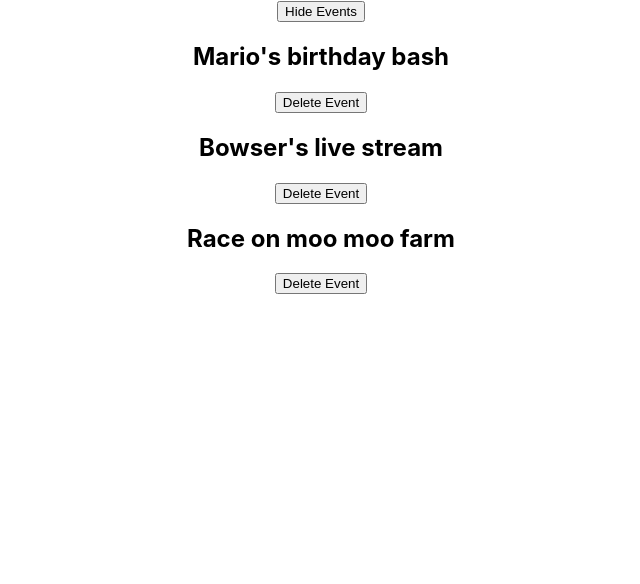
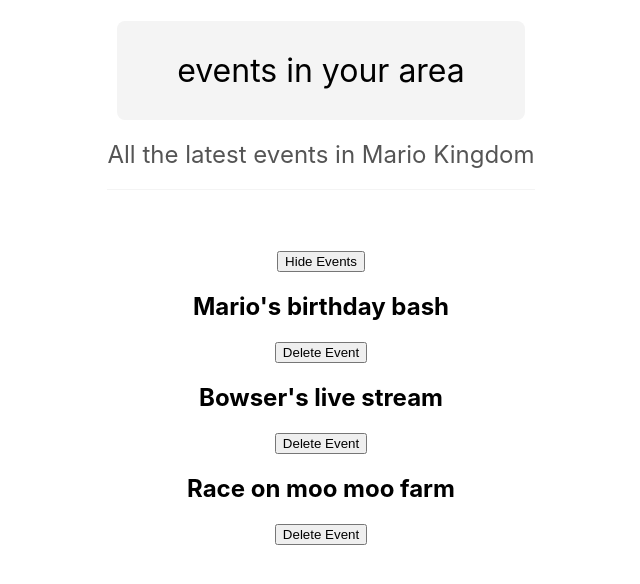
Before and after one commit to sml-40/react-app-1, a React (Create React App) app: page / in a window 1280 px wide. Shown: the top 584 px of the page, without its empty margins (319-959 px from the left). Built offline with nearby package versions, Linux system fonts and the light colour scheme.

Commit message:
Props passed from parent App component to child Title component and css added to index.css

```diff
--- a/src/App.js
+++ b/src/App.js
@@ -13,6 +13,7 @@
 
 import "./App.css";
 import { useState } from "react";
+import Title from "./Components/Title";
 
 function App() {
 	const [showEvents, setShowEvents] = useState(true); // this will be used to toggle the events on and off
@@ -22,9 +23,7 @@ function App() {
 		{ title: "Race on moo moo farm", id: 3 },
 	]);
 
-	{
-		/*console.log(showEvents); // this will log the value of showEvents to the console*/
-	}
+	// console.log(showEvents); // this will log the value of showEvents to the console
 
 	const handleClick = (id) => {
 		setEvent((prevEvent) => {
@@ -33,8 +32,14 @@ function App() {
 		}); // this will return a new array with all the events that don't match the id of the event that was clicked
 	};
 
+	const subtitle = "All the latest events in Mario Kingdom";
+
 	return (
 		<div className="App">
+			<Title
+				title="events in your area"
+				subtitle={subtitle}
+			/>
 			{showEvents && ( // this 'logical &&' will only render the hide button if showEvents is true i.e. if the events are being shown
 				<div>
 					<button
--- a/src/Components/Title.js
+++ b/src/Components/Title.js
@@ -1,9 +1,9 @@
-export default function Title() {
+export default function Title(props) {
 	return (
 		<>
-			<h1 className="title">Mario Kingdom Events</h1>
+			<h1 className="title">{props.title}</h1>
 			<br />
-			<h2 className="subtitle">All the latest events in Mario Kingdom</h2>
+			<h2 className="subtitle">{props.subtitle}</h2>
 		</>
 	);
 }
--- a/src/index.css
+++ b/src/index.css
@@ -11,3 +11,21 @@ code {
   font-family: source-code-pro, Menlo, Monaco, Consolas, 'Courier New',
     monospace;
 }
+
+.title {
+  display: inline-block;
+  padding: 30px 60px;
+  background: #f4f4f4;
+  border-radius: 8px;
+  font-weight: normal;
+  margin-bottom: 10px;
+}
+.subtitle {
+  display: inline-block;
+  color: #555;
+  font-weight: normal;
+  padding-bottom: 20px;
+  border-bottom: 1px solid #f4f4f4;
+  margin-top: 10px;
+  margin-bottom: 60px;
+}
```
